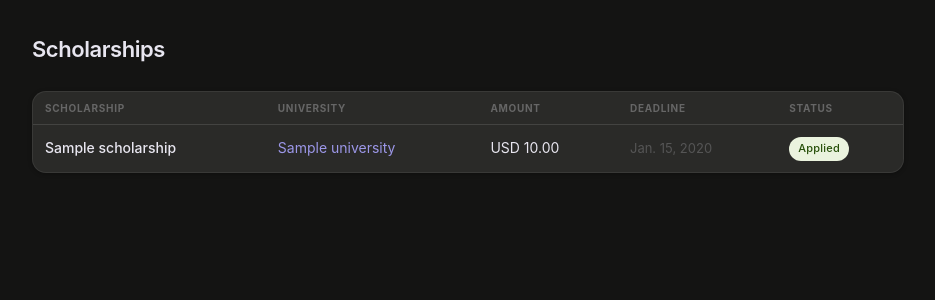
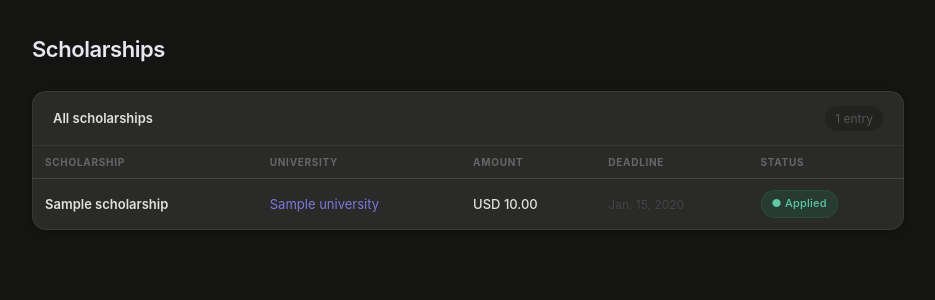
Before and after one commit to davlatbekzoirov/UniTracker, a Django app: page /scholarships/ in a window 1280 px wide. Shown: the part 56-356 px from the top of the page, without its empty margins (172-1107 px from the left). Run offline with Django 5.2, Linux system fonts and the light colour scheme; a user stored in the database is signed in; tables that the repository leaves empty hold one stand-in row (values such as "Sample post"); parts of the project's set-up code (start-up, migrations or seed data) failed here and were passed over.

Commit message:
update design of scholarship_list.html

```diff
--- a/templates/applications/scholarship_list.html
+++ b/templates/applications/scholarship_list.html
@@ -1,21 +1,75 @@
 {% extends 'applications/base.html' %}
 {% block title %}Scholarships — UniTracker{% endblock %}
 {% block content %}
+
 <div class="page-header">
   <h1 class="page-title">Scholarships</h1>
 </div>
+
 {% if scholarships %}
 <div class="card" style="padding:0;overflow:hidden">
-  <table><thead><tr><th>Scholarship</th><th>University</th><th>Amount</th><th>Deadline</th><th>Status</th></tr></thead>
-  <tbody>{% for s in scholarships %}<tr>
-    <td style="font-weight:500;font-size:14px">{{ s.name }}</td>
-    <td style="font-size:14px;color:#555"><a href="{% url 'university_detail' s.university.pk %}">{{ s.university.name }}</a></td>
-    <td style="font-size:14px">{% if s.amount %}{{ s.currency }} {{ s.amount }}{% else %}—{% endif %}</td>
-    <td style="font-size:13px;color:#555">{{ s.deadline|default:"—" }}</td>
-    <td><span class="badge {% if s.applied %}badge-accepted{% else %}badge-preparing{% endif %}">{% if s.applied %}Applied{% else %}Not applied{% endif %}</span></td>
-  </tr>{% endfor %}</tbody></table>
+
+  <div style="display:flex;justify-content:space-between;align-items:center;padding:14px 20px;border-bottom:1px solid rgba(255,255,255,.06)">
+    <span style="font-size:13px;font-weight:600;color:#e2e0d8">All scholarships</span>
+    <span style="font-size:12px;color:#555;background:#222220;padding:3px 10px;border-radius:20px">{{ scholarships|length }} entr{% if scholarships|length == 1 %}y{% else %}ies{% endif %}</span>
+  </div>
+
+  <div class="table-wrap">
+    <table>
+      <thead>
+        <tr>
+          <th>Scholarship</th>
+          <th>University</th>
+          <th>Amount</th>
+          <th>Deadline</th>
+          <th>Status</th>
+        </tr>
+      </thead>
+      <tbody>
+        {% for s in scholarships %}
+        <tr>
+          <td style="font-weight:600;font-size:13px;color:#e2e0d8">{{ s.name }}</td>
+          <td>
+            <a href="{% url 'university_detail' s.university.pk %}" style="font-size:13px;color:#7F77DD;text-decoration:none">{{ s.university.name }}</a>
+          </td>
+          <td style="font-size:13px;font-weight:500;color:#e2e0d8">
+            {% if s.amount %}{{ s.currency }} {{ s.amount }}{% else %}<span style="color:#444">—</span>{% endif %}
+          </td>
+          <td>
+            {% if s.days_until_deadline is not None %}
+              {% if s.days_until_deadline <= 7 %}
+                <span style="color:#f09595;font-weight:600;font-size:12px">⚠ {{ s.days_until_deadline }} days</span>
+              {% elif s.days_until_deadline <= 30 %}
+                <span style="color:#FAC775;font-size:12px;font-weight:500">{{ s.days_until_deadline }} days</span>
+              {% else %}
+                <span style="color:#555;font-size:12px">{{ s.deadline }}</span>
+              {% endif %}
+            {% else %}
+              <span style="color:#444;font-size:12px">{{ s.deadline|default:"—" }}</span>
+            {% endif %}
+          </td>
+          <td>
+            {% if s.applied %}
+              <span class="badge" style="background:rgba(29,158,117,.15);color:#5DCAA5;border:1px solid rgba(29,158,117,.2);font-size:11px;padding:4px 10px;border-radius:20px">&#9679; Applied</span>
+            {% else %}
+              <span class="badge" style="background:rgba(186,117,23,.15);color:#FAC775;border:1px solid rgba(186,117,23,.2);font-size:11px;padding:4px 10px;border-radius:20px">&#9679; Not applied</span>
+            {% endif %}
+          </td>
+        </tr>
+        {% endfor %}
+      </tbody>
+    </table>
+  </div>
 </div>
+
 {% else %}
-<div class="empty"><div class="empty-icon">🏆</div><p>No scholarships tracked. Open a university and add one.</p></div>
+<div style="text-align:center;padding:5rem 1rem">
+  <div style="width:56px;height:56px;background:#1e1e1c;border:1px solid rgba(255,255,255,.08);border-radius:16px;display:flex;align-items:center;justify-content:center;margin:0 auto 1rem">
+    <svg width="24" height="24" viewBox="0 0 24 24" fill="none" stroke="#555" stroke-width="1.5" stroke-linecap="round" stroke-linejoin="round"><circle cx="12" cy="8" r="6"/><path d="M15.477 12.89L17 22l-5-3-5 3 1.523-9.11"/></svg>
+  </div>
+  <p style="font-size:15px;font-weight:600;color:#e2e0d8;margin-bottom:6px">No scholarships yet</p>
+  <p style="font-size:13px;color:#555">Open a university and add a scholarship to track it here.</p>
+</div>
 {% endif %}
+
 {% endblock %}
```
